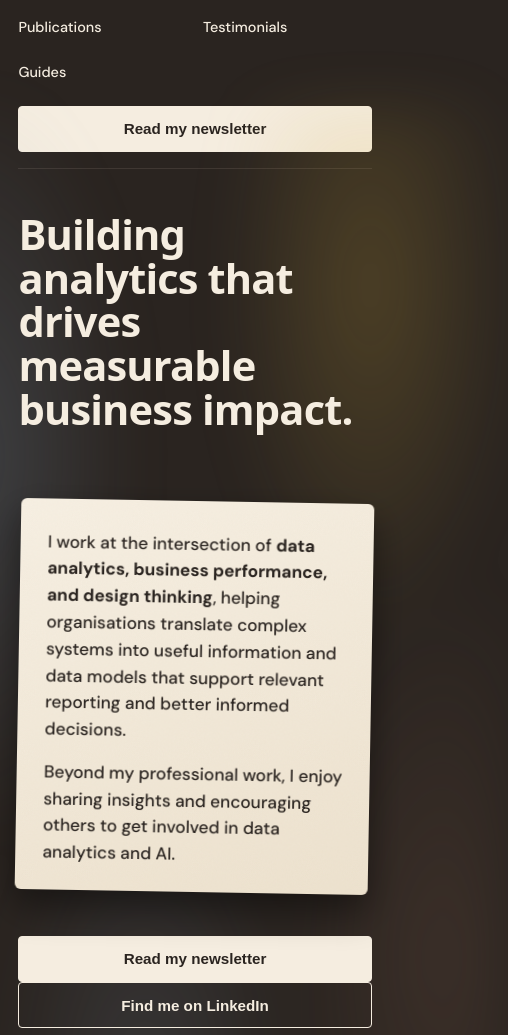
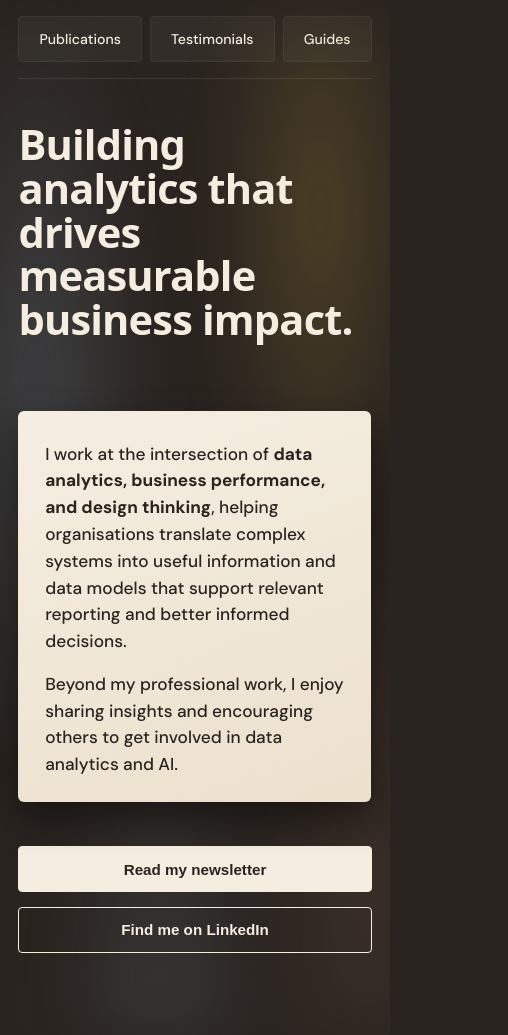
Before and after one commit to Silvina-Pugliese/Silvina-Pugliese.github.io, a plain HTML site: page index.html in a window 390 px wide. Shown: the part 65-1100 px from the top of the page, 508 px wide, since content can reach past the window. Drawn offline with Linux system fonts and the light colour scheme; a web font is replaced by a local one.

Commit message:
Add files via upload

```diff
--- a/styles.css
+++ b/styles.css
@@ -39,6 +39,7 @@
 html {
   scroll-behavior: smooth;
   scroll-padding-top: 2rem;
+  overflow-x: hidden;
 }
 
 body {
@@ -254,6 +255,14 @@ nav .links a:not(.nav-cta):hover::after {
   border-color: var(--vio);
   color: var(--bg);
   text-decoration: none;
+}
+
+/* Button groups: space between buttons */
+
+.btns {
+  display: flex;
+  flex-wrap: wrap;
+  gap: 1rem;
 }
 
 /* Secondary buttons */
@@ -1110,19 +1119,39 @@ footer {
     letter-spacing: 0.09em;
   }
 
+  /* Three tidy, equal-width tabs; newsletter button hidden on mobile */
   nav .links {
-    display: grid;
-    grid-template-columns: repeat(2, 1fr);
-    gap: 1rem;
+    display: flex;
+    gap: 0.5rem;
   }
 
   nav .links a:not(.nav-cta) {
-    font-size: 0.9rem;
+    flex: 1 1 auto;
+    text-align: center;
+    font-size: 0.88rem;
+    padding: 0.65rem 0.4rem;
+    border: 1px solid var(--line);
+    border-radius: 4px;
+    background: rgba(245, 237, 224, 0.04);
+  }
+
+  nav .links a:not(.nav-cta)::after {
+    display: none;
   }
 
   nav .nav-cta {
-    grid-column: 1 / -1;
-    text-align: center;
+    display: none;
+  }
+
+  /* Intro card: straight, not tilted */
+  .note {
+    --rot: 0deg;
+    max-width: none;
+  }
+
+  /* Keep the background glow inside the screen */
+  .hero::before {
+    inset: -3rem -12vw -1rem;
   }
 
   .hero {
@@ -1131,7 +1160,8 @@ footer {
 
   .btns {
     flex-direction: column;
-    align-items: flex-start;
+    align-items: stretch;
+    gap: 0.9rem;
   }
 
   .pill {
```
